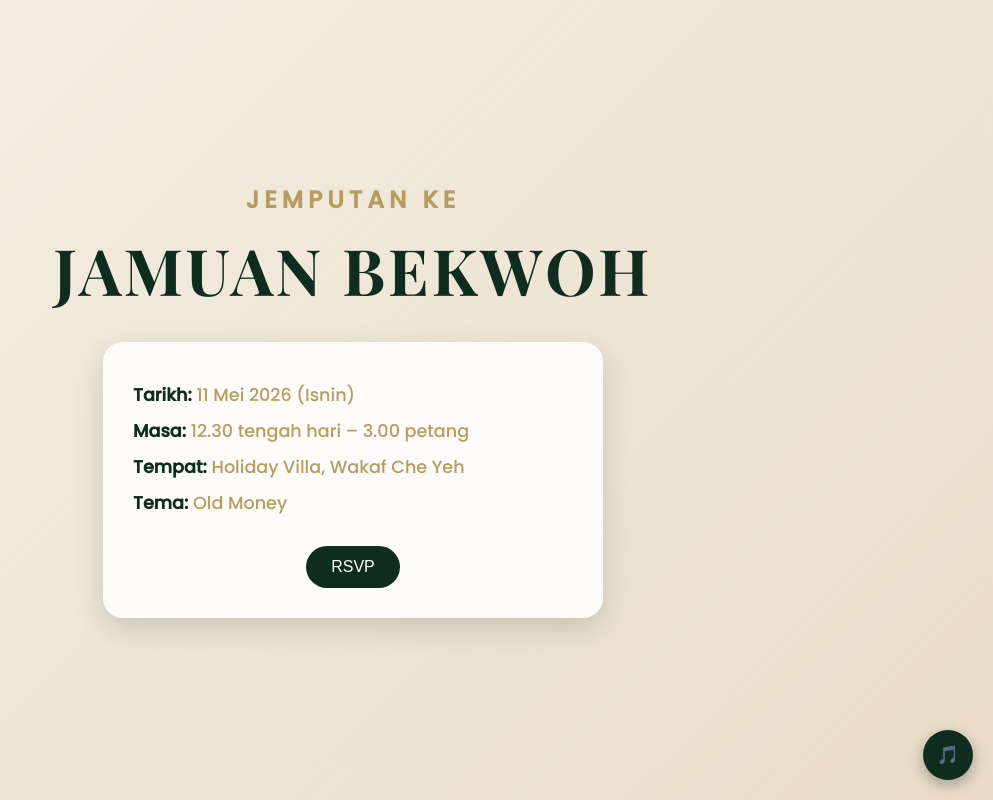
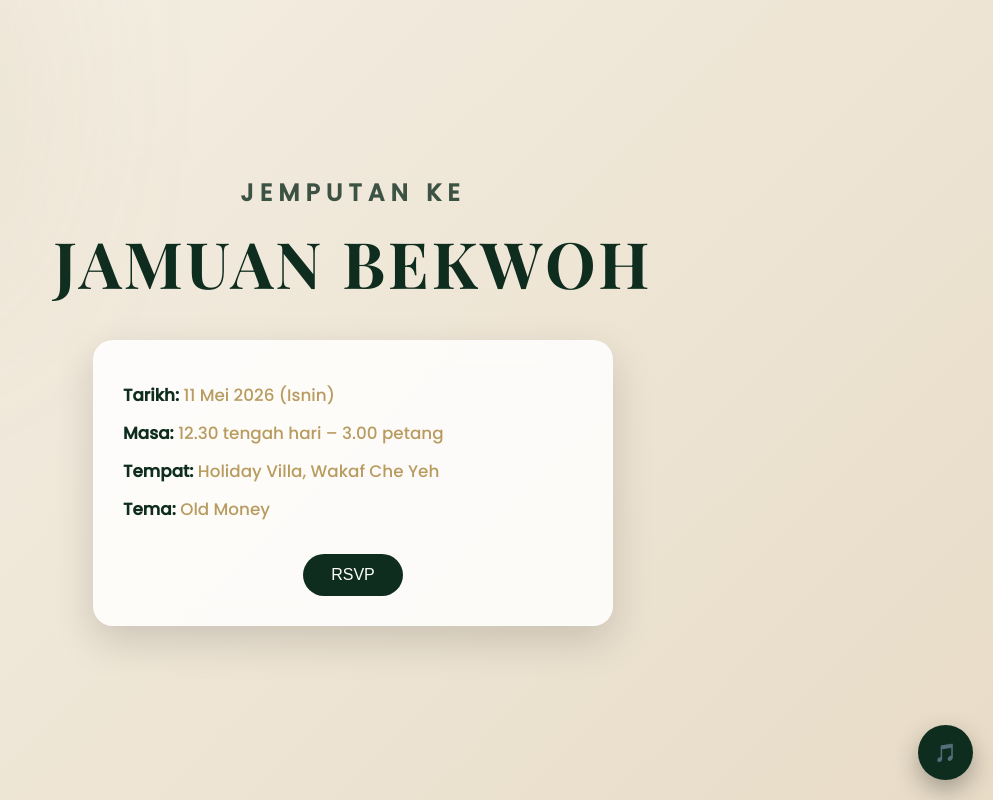
Before and after one commit to HAMDIBINADAM/Jamuan-Bekwoh-Unit-Matematik, a plain HTML site: page index.html in a window 1280 px wide. Both pictures are taken after a click on the button "RSVP". Shown: the whole page, without its empty margins (287-1280 px from the left). Drawn offline with nearby package versions, Linux system fonts and the light colour scheme.

Commit message:
Update index.html

```diff
--- a/index.html
+++ b/index.html
@@ -2,58 +2,79 @@
 <html lang="en">
 <head>
 <meta charset="UTF-8" />
-  <meta name="viewport" content="width=device-width, initial-scale=1.0" />
+<meta name="viewport" content="width=device-width, initial-scale=1.0"/>
 <title>Jamuan Bekwoh</title>
+
 <link href="https://fonts.googleapis.com/css2?family=Playfair+Display:wght@400;700&family=Poppins:wght@300;400;500&display=swap" rel="stylesheet">
+
 <style>
-    * { margin:0; padding:0; box-sizing:border-box; }
+* {
+  margin:0;
+  padding:0;
+  box-sizing:border-box;
+}
+
 body {
-      font-family: 'Poppins', sans-serif;
-      background: linear-gradient(135deg, #f5f0e6, #e8dcc7);
+  font-family:'Poppins', sans-serif;
+  background: linear-gradient(135deg,#f5f0e6,#e8dcc7);
   overflow-x:hidden;
+  min-height:100vh;
+}
+
+/* background glow */
+body::before {
+  content:'';
+  position:fixed;
+  width:300px;
+  height:300px;
+  background:#b89b5e;
+  filter:blur(120px);
+  opacity:0.2;
+  top:-50px;
+  left:-50px;
 }
 
 .container {
   min-height:100vh;
   display:flex;
   flex-direction:column;
+  justify-content:center;
   align-items:center;
-      justify-content:center;
   text-align:center;
   padding:20px;
   animation: fadeIn 1.5s ease;
 }
 
+h2 {
+  letter-spacing:6px;
+  color:#0f2d1f;
+  opacity:0.8;
+}
+
 h1 {
-      font-family: 'Playfair Display', serif;
+  font-family:'Playfair Display', serif;
   font-size:4rem;
   color:#0f2d1f;
   letter-spacing:3px;
-      animation: slideDown 1s ease;
-    }
-
-    h2 {
-      color:#b89b5e;
-      margin-bottom:10px;
-      letter-spacing:5px;
+  margin:10px 0;
 }
 
 .card {
-      margin-top:30px;
-      background: rgba(255,255,255,0.85);
-      backdrop-filter: blur(10px);
+  margin-top:25px;
+  background:rgba(255,255,255,0.85);
+  backdrop-filter:blur(12px);
   border-radius:20px;
   padding:30px;
   width:90%;
-      max-width:500px;
-      box-shadow:0 10px 30px rgba(0,0,0,0.15);
+  max-width:520px;
+  box-shadow:0 15px 40px rgba(0,0,0,0.15);
   animation: float 4s ease-in-out infinite;
 }
 
 .info {
   text-align:left;
-      margin:10px 0;
-      font-size:1.1rem;
+  margin:12px 0;
+  font-size:1.05rem;
 }
 
 .label {
@@ -68,14 +89,14 @@
 
 .btn {
   margin-top:20px;
-      padding:12px 25px;
+  padding:12px 28px;
   border:none;
   border-radius:30px;
   background:#0f2d1f;
   color:white;
   cursor:pointer;
+  transition:0.3s;
   font-size:1rem;
-      transition:0.3s;
 }
 
 .btn:hover {
@@ -83,36 +104,23 @@
   transform:scale(1.05);
 }
 
+/* music button */
 .music-btn {
   position:fixed;
   bottom:20px;
   right:20px;
+  width:55px;
+  height:55px;
+  border-radius:50%;
+  border:none;
   background:#0f2d1f;
   color:white;
-      border:none;
-      border-radius:50%;
-      width:50px;
-      height:50px;
+  font-size:18px;
   cursor:pointer;
-      font-size:18px;
-      box-shadow:0 5px 15px rgba(0,0,0,0.3);
+  box-shadow:0 10px 25px rgba(0,0,0,0.3);
 }
 
-    @keyframes fadeIn {
-      from { opacity:0; }
-      to { opacity:1; }
-    }
-
-    @keyframes slideDown {
-      from { transform:translateY(-50px); opacity:0; }
-      to { transform:translateY(0); opacity:1; }
-    }
-
-    @keyframes float {
-      0%,100% { transform:translateY(0); }
-      50% { transform:translateY(-10px); }
-    }
-
+/* sparkle */
 .sparkle {
   position:fixed;
   width:6px;
@@ -120,18 +128,29 @@
   background:#b89b5e;
   border-radius:50%;
   pointer-events:none;
-      animation: sparkleAnim 1s linear forwards;
+  animation: sparkle 1s linear forwards;
 }
 
-    @keyframes sparkleAnim {
-      from { opacity:1; transform:scale(1); }
-      to { opacity:0; transform:scale(3); }
+@keyframes sparkle {
+  from { transform:scale(1); opacity:1; }
+  to { transform:scale(3); opacity:0; }
+}
+
+@keyframes fadeIn {
+  from {opacity:0;}
+  to {opacity:1;}
+}
+
+@keyframes float {
+  0%,100% {transform:translateY(0);}
+  50% {transform:translateY(-10px);}
 }
 </style>
 </head>
+
 <body>
 
-  <!-- Background Music -->
+<!-- AUDIO -->
 <audio id="bg-music" loop>
   <source src="music.mp3" type="audio/mpeg">
 </audio>
@@ -154,44 +173,54 @@
 
 <script>
 const music = document.getElementById("bg-music");
+music.volume = 0.3;
+
 let isPlaying = false;
 
-    // Set soft volume
-    music.volume = 0.25;
+// START MUSIC (best effort autoplay workaround)
+function startMusic() {
+  music.play()
+  .then(() => {
+    isPlaying = true;
+  })
+  .catch(() => {
+    console.log("Autoplay blocked until user interacts");
+  });
+}
 
+// TOGGLE MUSIC
 function toggleMusic() {
   if (isPlaying) {
     music.pause();
+    isPlaying = false;
   } else {
-        music.play();
+    startMusic();
   }
-      isPlaying = !isPlaying;
 }
 
+// AUTO TRY PLAY
+window.addEventListener("load", startMusic);
+
+// UNLOCK ON FIRST INTERACTION (MOST IMPORTANT PART)
+document.addEventListener("click", () => {
+  if (!isPlaying) startMusic();
+}, { once:true });
+
+// RSVP MESSAGE
 function showMessage() {
-      alert("Kami menantikan kehadiran anda! ✨");
+  alert("Kami menantikan kehadiran anda ✨");
 }
 
-    document.addEventListener("mousemove", function(e) {
-      const sparkle = document.createElement("div");
-      sparkle.className = "sparkle";
-      sparkle.style.left = e.pageX + "px";
-      sparkle.style.top = e.pageY + "px";
-      document.body.appendChild(sparkle);
+/* sparkle effect */
+document.addEventListener("mousemove", (e) => {
+  const s = document.createElement("div");
+  s.className = "sparkle";
+  s.style.left = e.pageX + "px";
+  s.style.top = e.pageY + "px";
+  document.body.appendChild(s);
+  setTimeout(() => s.remove(), 1000);
+});
+</script>
 
-      setTimeout(() => {
-        sparkle.remove();
-      }, 1000);
-    });
-
-    // Auto play after first click (IMPORTANT)
-    document.addEventListener("click", () => {
-      if (!isPlaying) {
-        music.play();
-        isPlaying = true;
-      }
-    }, { once: true });
-
-  </script>
 </body>
 </html>
```
Lines whose indentation alone changed are shown as unchanged.
